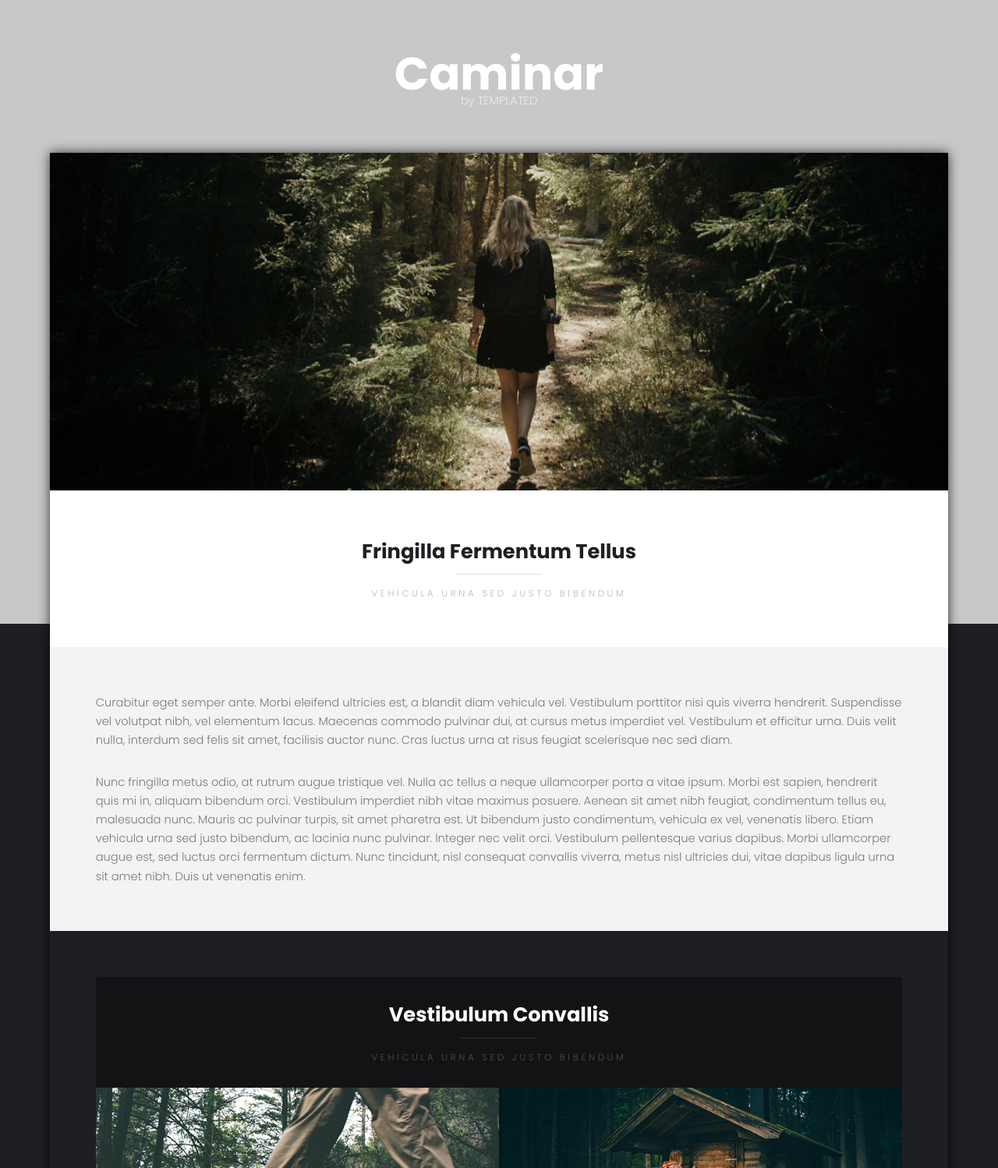
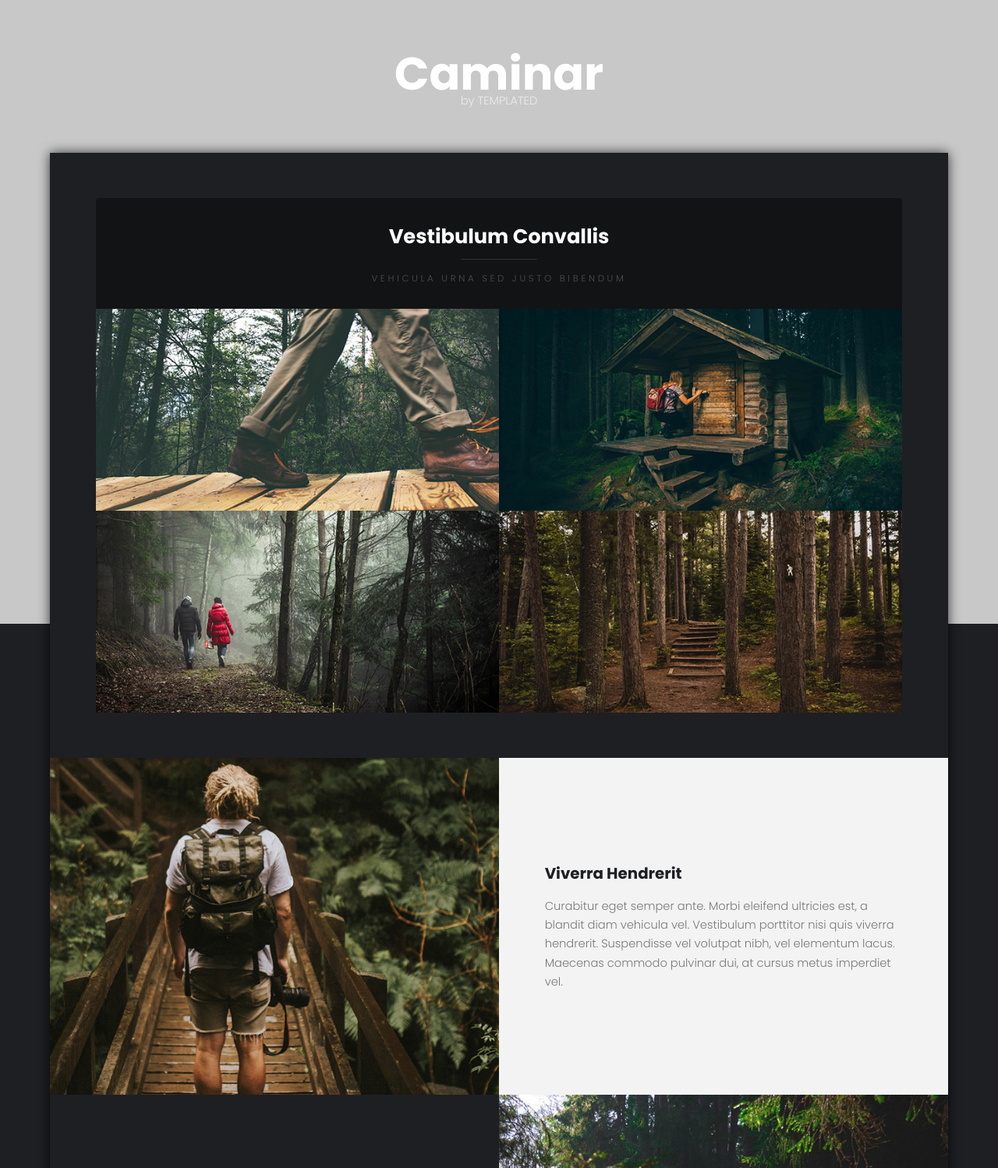
Before and after one commit to KotharyParshav/kotharyparshav.github.io, a plain HTML site: page index.html in a window 1280 px wide. Shown: the top 1498 px of the page at 78% size. Drawn offline with Linux system fonts and the light colour scheme.

Commit message:
remove section

```diff
--- a/index.html
+++ b/index.html
@@ -21,22 +21,6 @@
 		<!-- Main -->
 			<section id="main">
 				<div class="inner">
-
-				<!-- One -->
-					<section id="one" class="wrapper style1">
-
-						<div class="image fit flush">
-							<img src="images/pic02.jpg" alt="" />
-						</div>
-						<header class="special">
-							<h2>Fringilla Fermentum Tellus</h2>
-							<p>vehicula urna sed justo bibendum</p>
-						</header>
-						<div class="content">
-							<p>Curabitur eget semper ante. Morbi eleifend ultricies est, a blandit diam vehicula vel. Vestibulum porttitor nisi quis viverra hendrerit. Suspendisse vel volutpat nibh, vel elementum lacus. Maecenas commodo pulvinar dui, at cursus metus imperdiet vel. Vestibulum et efficitur urna. Duis velit nulla, interdum sed felis sit amet, facilisis auctor nunc. Cras luctus urna at risus feugiat scelerisque nec sed diam. </p>
-							<p>Nunc fringilla metus odio, at rutrum augue tristique vel. Nulla ac tellus a neque ullamcorper porta a vitae ipsum. Morbi est sapien, hendrerit quis mi in, aliquam bibendum orci. Vestibulum imperdiet nibh vitae maximus posuere. Aenean sit amet nibh feugiat, condimentum tellus eu, malesuada nunc. Mauris ac pulvinar turpis, sit amet pharetra est. Ut bibendum justo condimentum, vehicula ex vel, venenatis libero. Etiam vehicula urna sed justo bibendum, ac lacinia nunc pulvinar. Integer nec velit orci. Vestibulum pellentesque varius dapibus. Morbi ullamcorper augue est, sed luctus orci fermentum dictum. Nunc tincidunt, nisl consequat convallis viverra, metus nisl ultricies dui, vitae dapibus ligula urna sit amet nibh. Duis ut venenatis enim.</p>
-						</div>
-					</section>
 
 				<!-- Two -->
 					<section id="two" class="wrapper style2">
```
